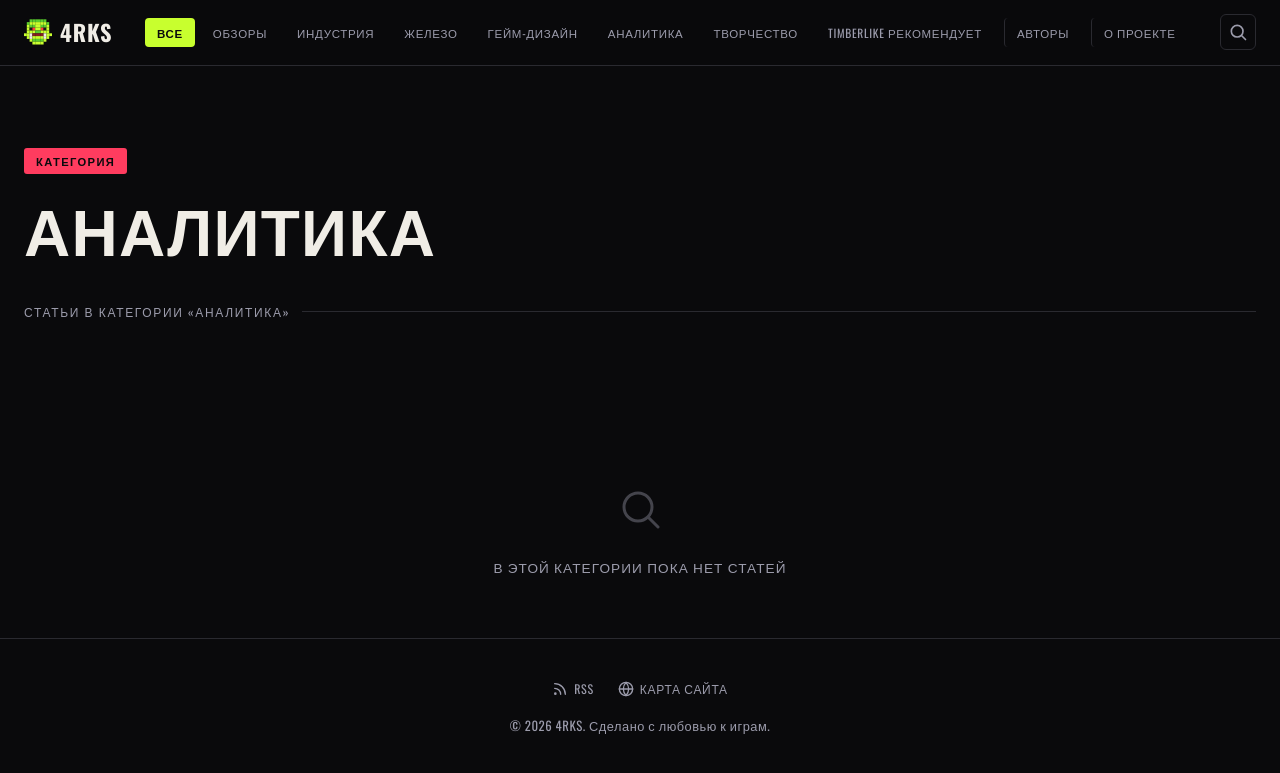
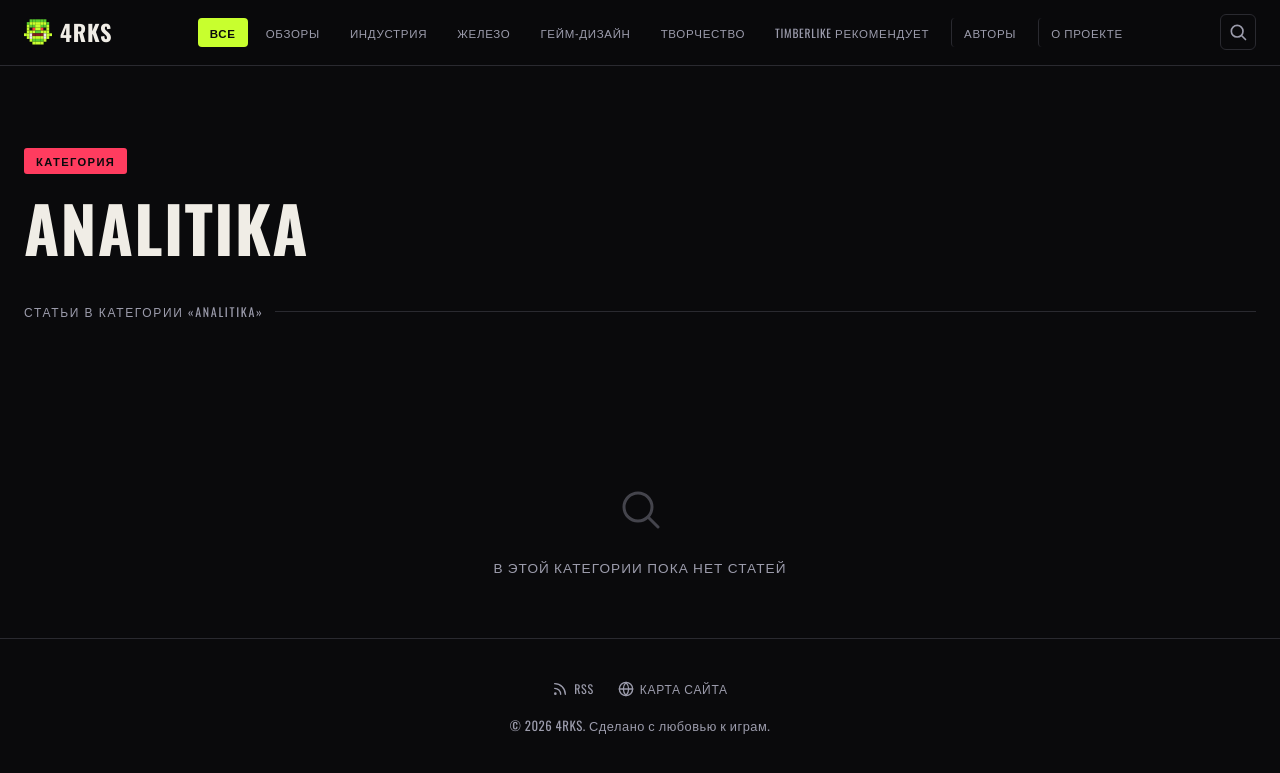
Before and after one commit to MagisterGudvin/pixelorcs, a Jekyll site: the page built from analitika/index.html, in a window 1280 px wide. Shown: the top 773 px of the page. Built offline with Jekyll 4.4.1, drawn with Linux system fonts in a browser that asks for light colours.

Commit message:
Update Настройки “general”

```diff
--- a/_data/settings.yml
+++ b/_data/settings.yml
@@ -15,9 +15,6 @@ categories:
     description: ''
   - name: Гейм-дизайн
     slug: game-design
-    description: ''
-  - name: Аналитика
-    slug: analitika
     description: ''
   - name: Творчество
     slug: tvorchestvo
```
